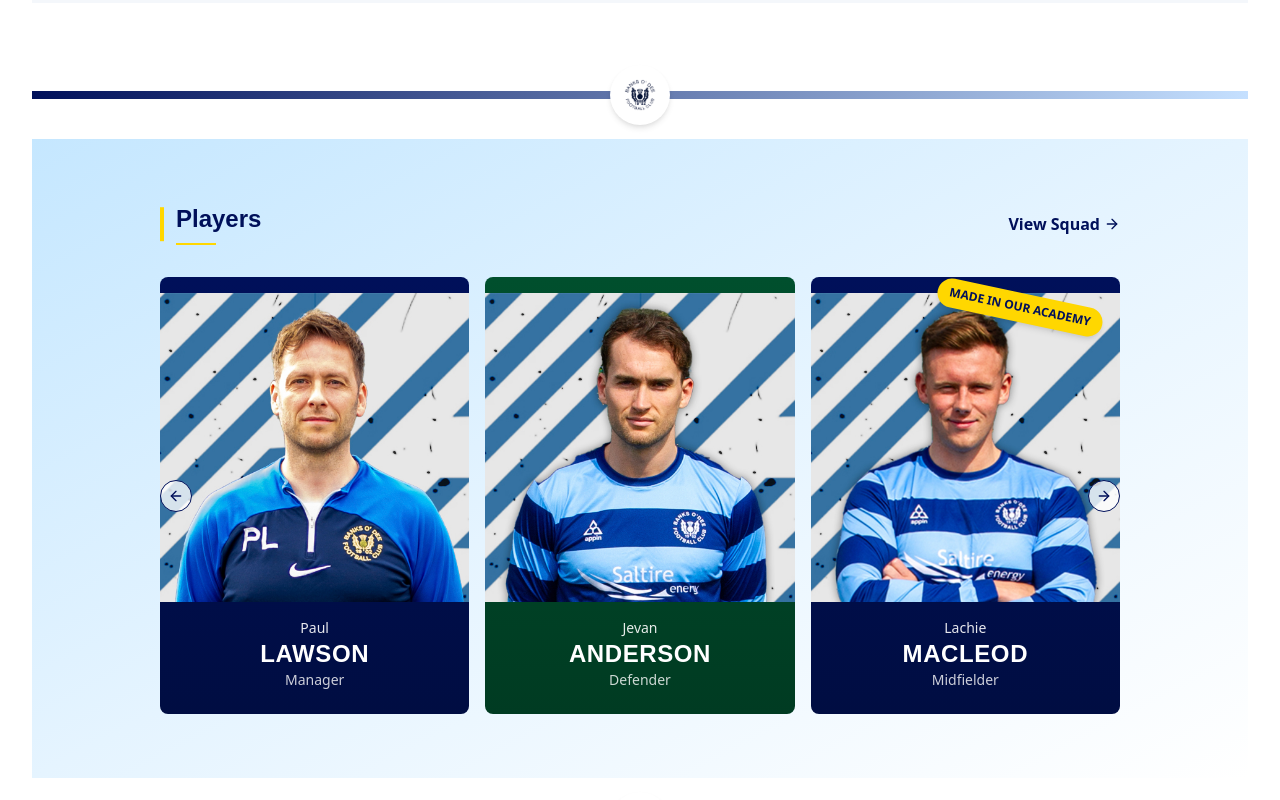
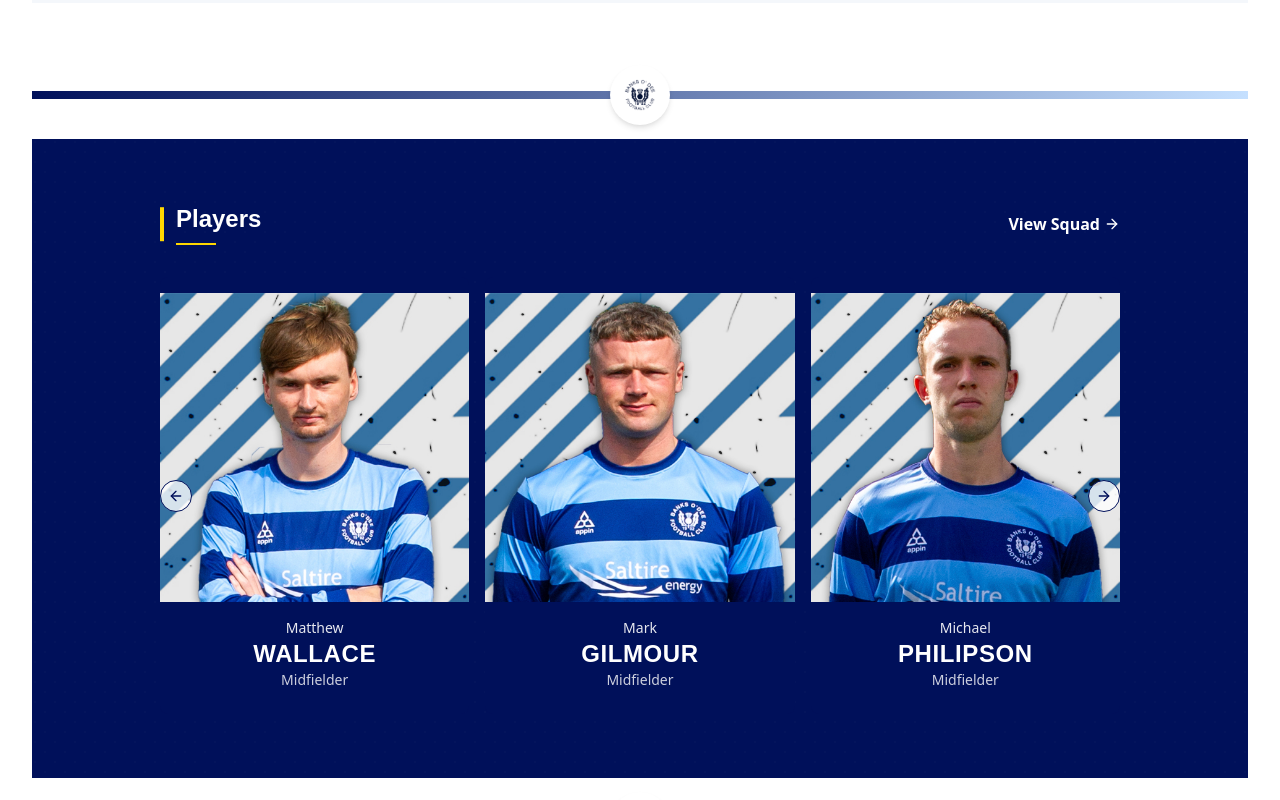
Before and after one commit to CraigAngus86/dee-blue-website-spark, a React (Vite) app: page / in a window 1280 px wide. Shown: the part 4380-5180 px from the top of the page. Built offline with nearby package versions, Linux system fonts and the light colour scheme.

Commit message:
feat: Randomize player data on homepage
Randomly display player data from the team page on the homepage.
Use a consistent background color.

```diff
--- a/src/components/ui/players/PlayerCard.tsx
+++ b/src/components/ui/players/PlayerCard.tsx
@@ -1,4 +1,3 @@
-
 import React from "react";
 import { cn } from "@/lib/utils";
 import { Player } from "@/lib/types";
@@ -11,22 +10,6 @@ interface PlayerCardProps {
 }
 
 const PlayerCard: React.FC<PlayerCardProps> = ({ player, className }) => {
-  // Determine background gradient based on player position
-  const getGradient = (position: string) => {
-    switch (position.toLowerCase()) {
-      case "forward":
-        return "from-[#AB0534] to-[#8A0529]"; // Dark red gradient for forwards
-      case "midfielder":
-        return "from-[#00105A] to-[#000D42]"; // Dark blue gradient for midfielders
-      case "defender":
-        return "from-[#004F2D] to-[#003B22]"; // Dark green gradient for defenders
-      case "goalkeeper":
-        return "from-[#333333] to-[#1A1A1A]"; // Dark gray gradient for goalkeepers
-      default:
-        return "from-[#00105A] to-[#000D42]"; // Default navy blue gradient
-    }
-  };
-
   return (
     <HoverEffect effect="scale" className="h-full">
       <div
@@ -35,7 +18,7 @@ const PlayerCard: React.FC<PlayerCardProps> = ({ player, className }) => {
           className
         )}
       >
-        <div className={`absolute inset-0 bg-gradient-to-b ${getGradient(player.position)} z-0`} />
+        <div className="absolute inset-0 bg-[#00105A] z-0" />
 
         {/* Player image */}
         <div className="relative z-10 h-full flex flex-col">
--- a/src/components/ui/sections/PlayersSection.tsx
+++ b/src/components/ui/sections/PlayersSection.tsx
@@ -1,32 +1,55 @@
 
-import React from "react";
+import React, { useMemo } from "react";
 import Section from "@/components/ui/layout/Section";
 import Container from "@/components/ui/layout/Container";
 import SectionHeader from "@/components/ui/sections/SectionHeader";
 import PlayersCarousel from "@/components/ui/players/PlayersCarousel";
-import { players } from "@/mock-data/playersData";
 import PatternOverlay from "@/components/ui/backgrounds/PatternOverlay";
+import { teamData } from "@/mock-data/team";
+import { type Player } from "@/lib/types";
+import { type TeamMember } from "@/mock-data/team";
 
 const PlayersSection: React.FC = () => {
+  // Convert TeamMember to Player type and get all players
+  const allPlayers = useMemo(() => {
+    const players: Player[] = [
+      ...teamData.forwards,
+      ...teamData.midfielders,
+      ...teamData.defenders,
+      ...teamData.goalkeepers
+    ].map((member: TeamMember) => ({
+      id: member.id.toString(),
+      name: member.name,
+      firstName: member.firstName,
+      lastName: member.lastName,
+      position: member.position,
+      image: member.image,
+      isAcademy: false
+    }));
+
+    // Shuffle the players array
+    return players.sort(() => Math.random() - 0.5).slice(0, 6);
+  }, []);
+
   return (
     <Section
       className="relative overflow-hidden"
       spacing="lg"
     >
-      {/* Background with light blue gradient instead of dark navy */}
-      <div className="absolute inset-0 bg-gradient-to-br from-[#C5E7FF] via-[#E5F4FF] to-[#FFFFFF]">
+      {/* Background with navy blue */}
+      <div className="absolute inset-0 bg-[#00105A]">
         <PatternOverlay pattern="dots" opacity={0.05} />
       </div>
 
       <Container className="relative z-10">
         <SectionHeader
           title="Players"
-          textColor="primary"
-          viewAllLink="/players"
+          textColor="white"
+          viewAllLink="/team"
           viewAllText="View Squad"
         />
 
-        <PlayersCarousel players={players} />
+        <PlayersCarousel players={allPlayers} />
       </Container>
     </Section>
   );
```
